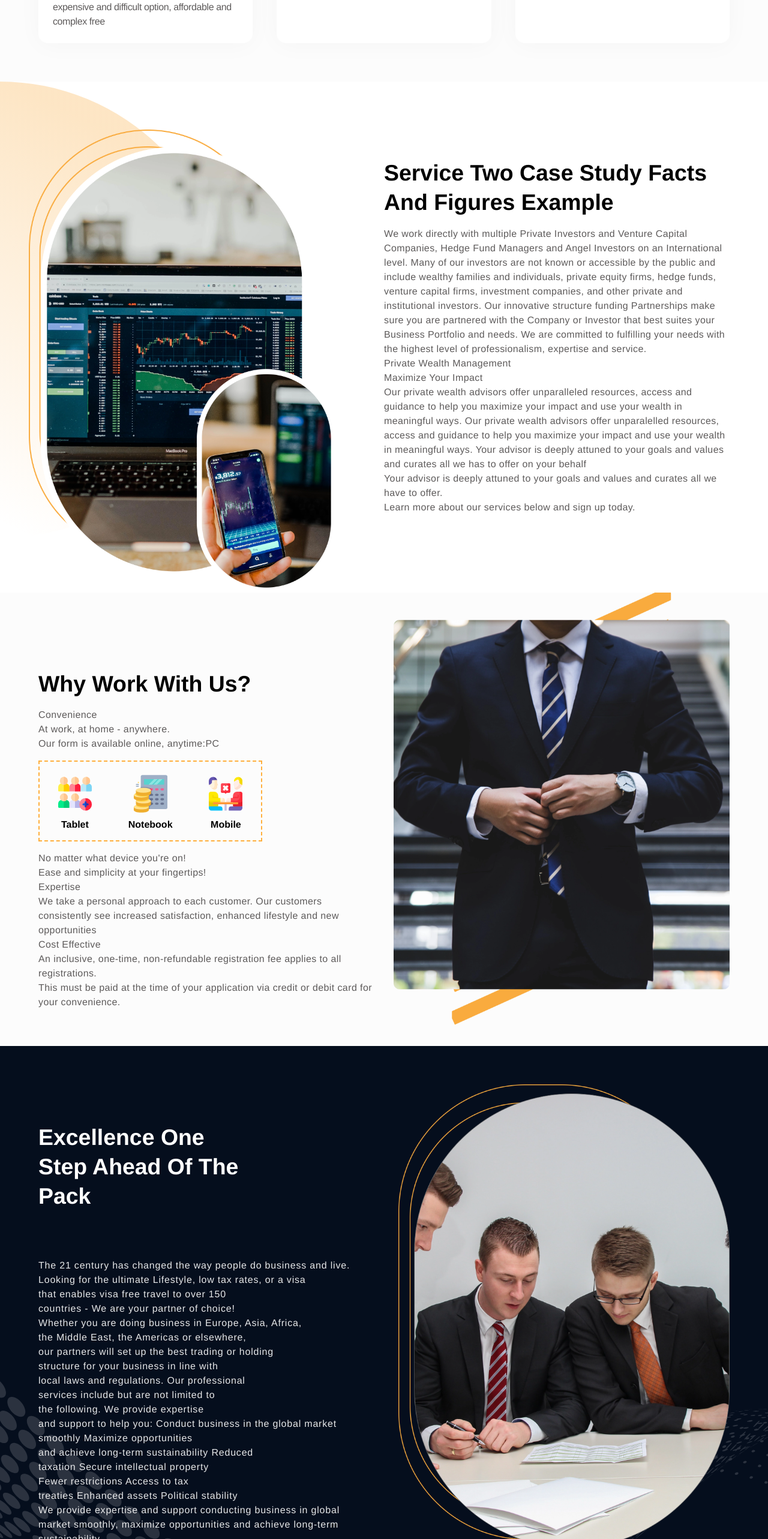
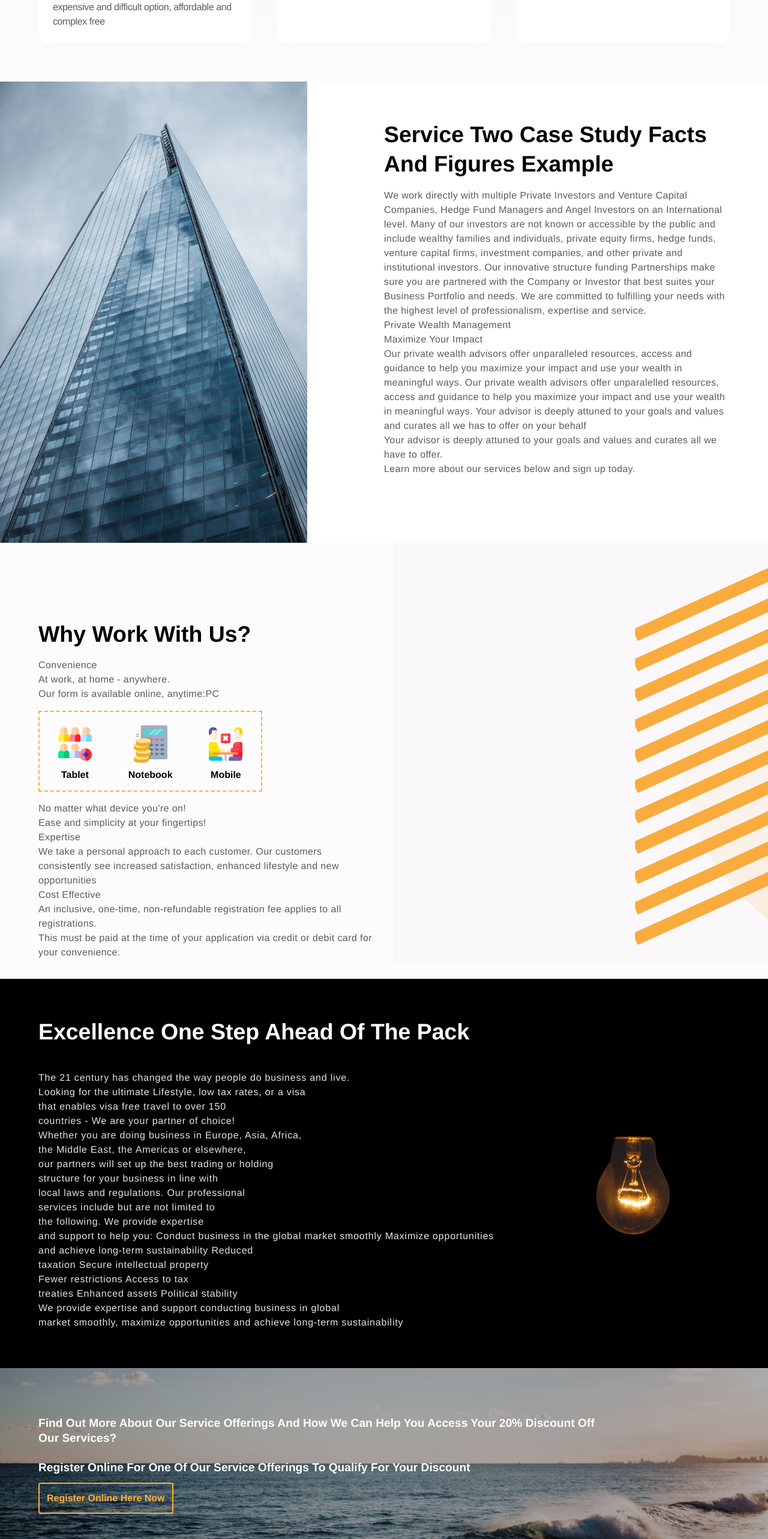
Before and after one commit to asadalicode/javabp, a React (Create React App) app: page / in a window 1280 px wide. Shown: the part 1640-4206 px from the top of the page at 60% size. Built offline with nearby package versions, Linux system fonts and the light colour scheme.

Commit message:
Home page text updated

```diff
--- a/src/App.scss
+++ b/src/App.scss
@@ -179,4 +179,6 @@ p {
   .bg-attachment-normal {
     background-attachment: unset !important;
   }
+
+
 }
--- a/src/pages/home.tsx
+++ b/src/pages/home.tsx
@@ -9,9 +9,11 @@ import { ReactComponent as Member } from "../assets/business/Member.svg";
 import { ReactComponent as Accounts } from "../assets/business/accounts.svg";
 import { ReactComponent as Dissolution } from "../assets/business/Dissolution.svg";
 import Section3Bg from "../assets/home/Bg_yellow_right.svg";
-import Section2UpperBg from "../assets/home/section2_upper_bg.png";
+import BgYellowRight from "../assets/citizenship/bgRightLayer.svg";
+
+import Section2UpperBg from "../assets/home/pexels-niklas-jeromin-13990958.jpeg";
 import Section3UpperBg from "../assets/home/section3_upper_bg.png";
-import Section4UpperBg from "../assets/home/section4_upper_bg.png";
+import Section4UpperBg from "../assets/home/pic.png";
 
 import Section4Bg from "../assets/home/2.svg";
 
@@ -87,10 +89,10 @@ const Home = () => {
 
 
             <section className="grid grid-cols-2 mt-16  sm:grid-cols-1 bg-white">
-                <BackroundImage url={IsMobile() ? Section2MobBg : Section2Bg} classes={`text-center bg-left`}>
-                    <img className="max-w-xl w-4/5 ml-12 pt-20 " src={Section2UpperBg} />
+                <BackroundImage url={IsMobile() ? Section2MobBg : ''} classes={`text-center bg-left`}>
+                    <img className="max-w-xl w-4/5 sm:w-full " src={Section2UpperBg} />
                 </BackroundImage>
-                <div className="space-y-4 pt-32 sm:pt-8 pr-16 sm:px-8 py-2">
+                <div className="space-y-4 pt-16 sm:pt-8 pr-16 sm:px-8 py-2">
                     <h2 className="font-bold">Service Two Case Study Facts And Figures Example</h2>
                     <p className="text-gray-dark opacity-90 text-left tracking-wide">We work directly with multiple Private Investors and Venture Capital Companies, Hedge Fund Managers and Angel Investors on an International level. Many of our investors are not known or accessible by the public and include wealthy families and individuals, private equity firms, hedge funds, venture capital firms, investment companies, and other private and institutional investors. Our innovative structure funding Partnerships make sure you are partnered with the Company or Investor that best suites your Business Portfolio and needs. We are committed to fulfilling your needs with the highest level of professionalism, expertise and service. <br /> Private Wealth Management <br /> Maximize Your Impact <br /> Our private wealth advisors offer unparalleled resources, access and guidance to help you maximize your impact and use your wealth in meaningful ways. Our private wealth advisors offer unparalelled resources, access and guidance to help you maximize your impact and use your wealth in meaningful ways. Your advisor is deeply attuned to your goals and values and curates all we has to offer on your behalf <br /> Your advisor is deeply attuned to your goals and values and curates all we have to offer. <br /> Learn more about our services below and sign up today.</p>
                 </div>
@@ -100,9 +102,9 @@ const Home = () => {
 
 
 
-            <section className="grid grid-cols-2 gap-8  sm:grid-cols-1 px-16 sm:px-8">
+            <section className="grid grid-cols-2 gap-8 pb-6  sm:grid-cols-1  sm:px-8">
 
-                <div className="space-y-4 pt-32 sm:pt-8   py-2">
+                <div className="space-y-4 pt-32 sm:pt-8 pl-16 sm:pl-0   py-2">
                     <h2 className="font-bold">Why Work With Us?</h2>
                     <p className="text-gray-dark opacity-90 text-left tracking-wide">Convenience <br /> At work, at home - anywhere. <br /> Our form is available online, anytime:PC</p>
                     <div className="py-4 sm:w-full w-4/6 border-2 border-dashed border-yellow-secondary grid grid-cols-3 gap-2">
@@ -123,21 +125,21 @@ const Home = () => {
 
                 </div>
 
-                <BackroundImage url={IsMobile() ? Section3Bg : Section3Bg} classes={`text-center bg-right`}>
-                    <img src={Section3UpperBg} />
+                <BackroundImage url={IsMobile() ? '' : ''} classes={`text-center bg-right !h-full sm:hidden`}>
+                    <img className="h-full w-full object-cover" src={Section3Bg} />
                 </BackroundImage>
             </section>
 
-            <BackroundImage url={Section4Bg} className="bg-contain">
+            <BackroundImage url={Section4Bg} className="bg-cover">
 
-                <section className="grid grid-cols-2 gap-12  px-16 sm:px-8 py-16 sm:grid-cols-1">
-                    <div className="space-y-4 sm:order-2 ">
-                        <h2 className="font-bold text-left py-16 sm:py-0 text-white w-4/6">Excellence One Step Ahead Of The Pack</h2>
+                <section className="flex justify-between sm:flex-col   sm:px-8  sm:grid-cols-1 bg-black ">
+                    <div className="space-y-4 sm:order-1 py-16 pl-16 sm:pl-0">
+                        <h2 className="font-bold text-left  pb-6 sm:py-0 text-white ">Excellence One Step Ahead Of The Pack</h2>
                         <p className="text-white opacity-90 text-left tracking-wider">
                             The 21 century has changed the way people do business and live. <br /> Looking for the ultimate Lifestyle, low tax rates, or a visa <br /> that enables visa free travel to over 150 <br /> countries - We are your partner of choice! <br /> Whether you are doing business in Europe, Asia, Africa, <br /> the Middle East, the Americas or elsewhere, <br /> our partners will set up the best trading or holding <br /> structure for your business in line with <br /> local laws and regulations. Our professional <br /> services include but are not limited to <br /> the following. We provide expertise <br /> and support to help you: Conduct business in  the global market smoothly Maximize opportunities <br /> and achieve long-term sustainability Reduced <br /> taxation Secure intellectual property <br /> Fewer restrictions Access to tax <br /> treaties Enhanced assets Political stability <br /> We provide expertise and support conducting business in global <br /> market smoothly, maximize opportunities and achieve long-term sustainability
                         </p>
                     </div>
-                    <img src={Section4UpperBg} />
+                    <img className="hover:opacity-75" src={Section4UpperBg} />
 
                 </section>
 
--- a/src/pages/payPal.tsx
+++ b/src/pages/payPal.tsx
@@ -22,9 +22,11 @@ const PayPalPayment = () => {
     };
 
     const onApprove = (data: any, actions: any) => {
-        console.log("data:", data)
-        console.log("actions:", actions)
-        return actions.order.capture();
+        return actions.order.capture().then((orderData: any) => {
+            console.log('Capture result', orderData, JSON.stringify(orderData, null, 2));
+            const transaction = orderData.purchase_units[0].payments.captures[0];
+            console.log(`Transaction ${transaction}`);
+        });
     };
 
     return (
```
Also changed, not shown: src/assets/home/pexels-niklas-jeromin-13990958.jpeg (added), src/assets/home/pic.png (added).
